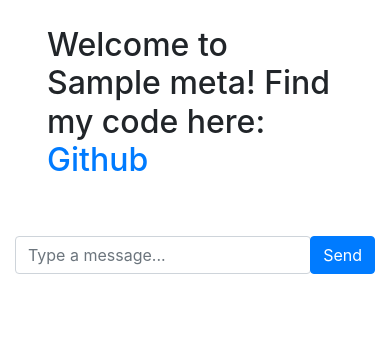
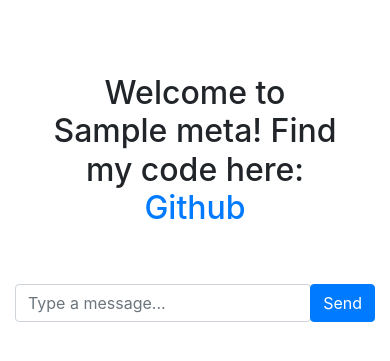
Before and after one commit to FerrenF/elizaSpeak, a Flask app: template templates/index.html in a window 390 px wide. Shown: the part 56-417 px from the top of the page. Run offline with Flask 3, Linux system fonts and the light colour scheme; the template is opened without the code that fills it: most values are stand-ins (such as "Sample title", 1, 10 or a date in 2020); parts of the project's set-up code (start-up, migrations or seed data) failed here and were passed over; some libraries are stand-ins or nearby versions.

Commit message:
more responsive design

```diff
--- a/app.py
+++ b/app.py
@@ -61,13 +61,10 @@
     return render_template('message.html', **{'message': message})
 
 
-
-
-
 app = Flask(__name__)
 app.config['SEND_FILE_MAX_AGE_DEFAULT'] = 0
 app.config['SECRET_KEY'] = os.getenv('COM_SECRET')
-app.config['FLASK_DEBUG'] = True
+app.config['FLASK_DEBUG'] = False
 app.config['TEMPLATES_AUTO_RELOAD'] = True
 socketio = SocketIO(app, async_mode='eventlet')
 
--- a/templates/index.html
+++ b/templates/index.html
@@ -30,10 +30,10 @@
 {% endblock %}
 
 {% block content %}
-    <div class="container">
-        <div class="heading-container">
+     <div class="content container mt-5">
+        <div class="heading-container text-center">
             <h2>Welcome to {{ meta.APP_NAME }}! Find my code here: <a href="https://github.com/FerrenF/elizaSpeak">Github</a></h2>
-        </div>
+          </div>
         <div id="messages" class="list-group">
             {% for message in data.messages %}
                 {{ message|safe }}
```
